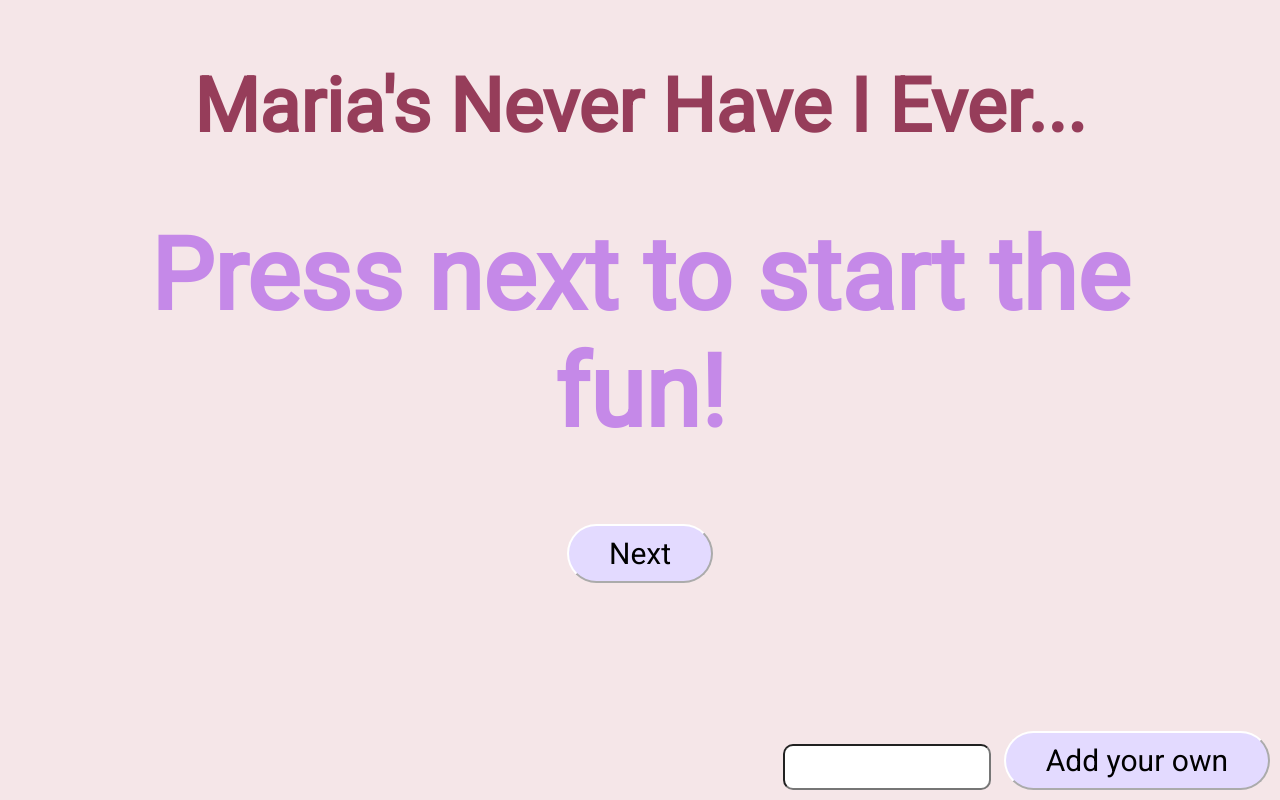
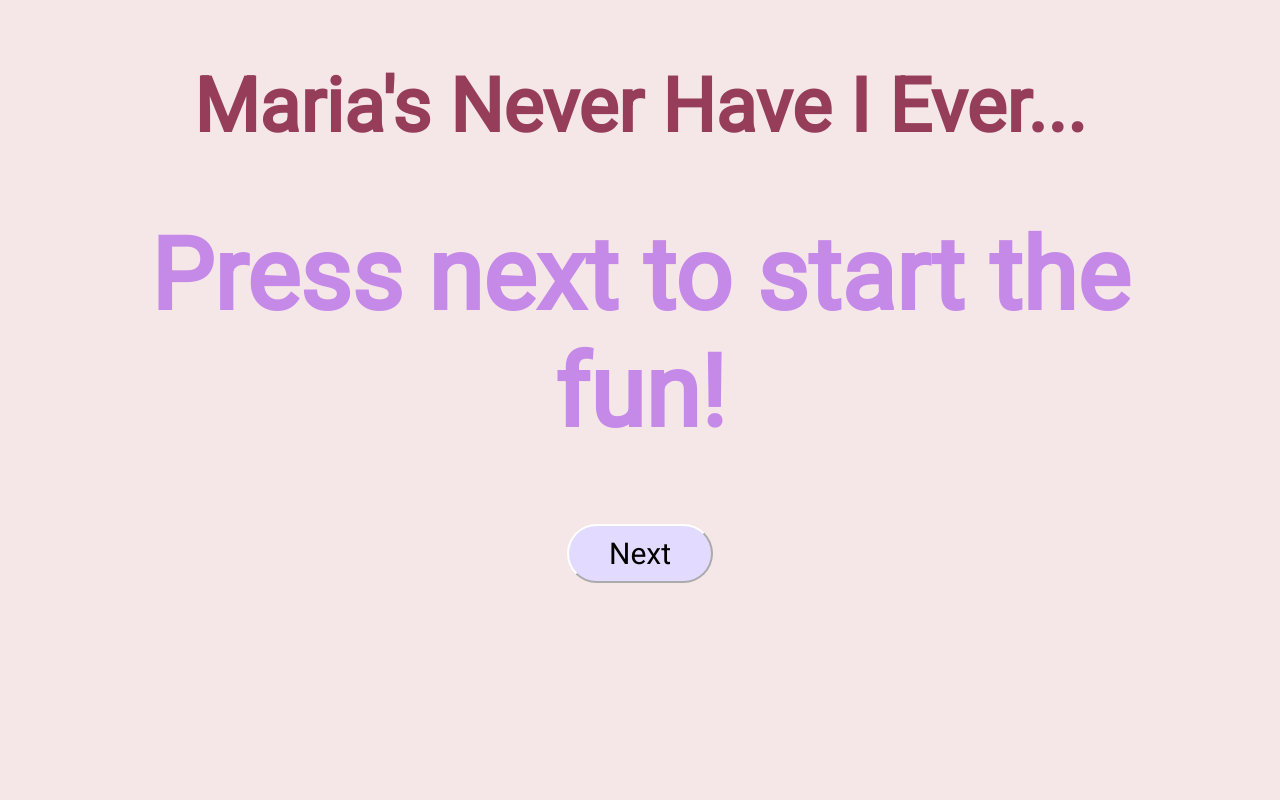
Before and after one commit to marialuquea/neverhaveiever, a plain HTML site: page index.html in a window 1280 px wide. Drawn offline with Linux system fonts and the light colour scheme.

Commit message:
get rid of add your own

```diff
--- a/index.html
+++ b/index.html
@@ -17,11 +17,11 @@
     <button onclick="next()">Next</button>
 
 
-    <div class="add-option">
+    <!-- <div class="add-option">
       <p id="error"></p>
       <input type="text" id="option">
       <button onclick="add()">Add your own</button>
-    </div>
+    </div> -->
 
   </body>
 
```
